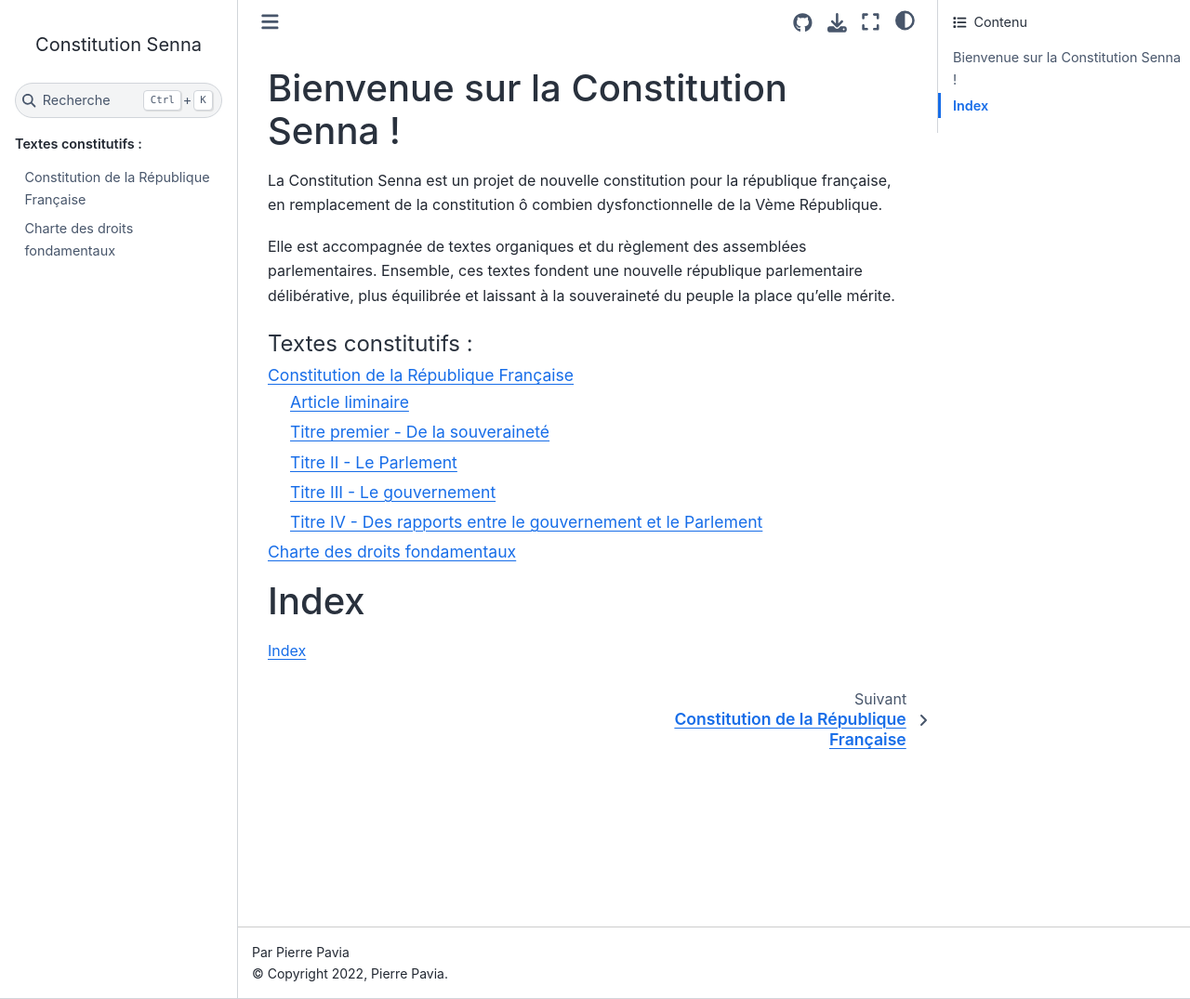
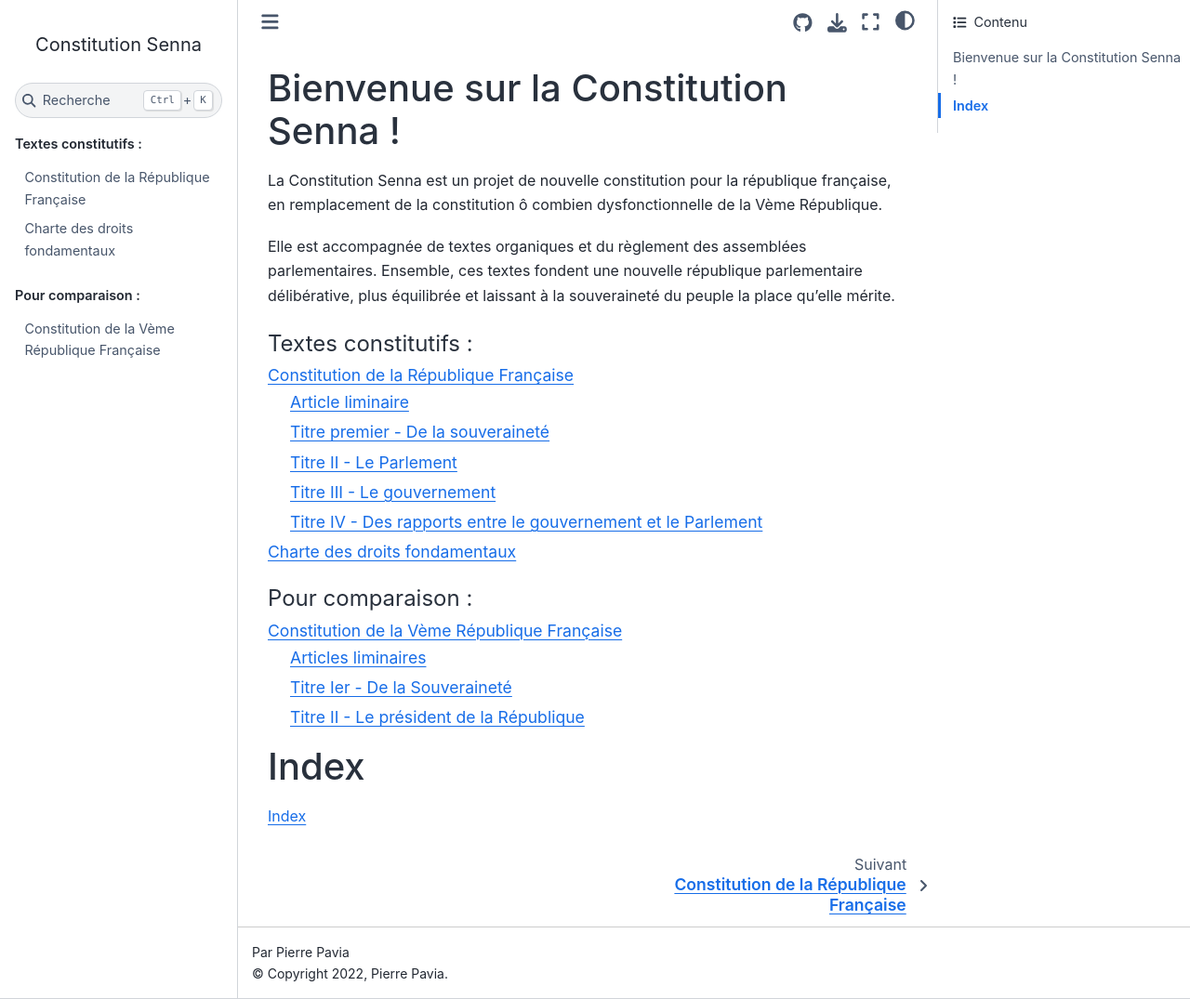
Before and after one commit to Gouvernathor/senna, a Sphinx documentation site: the page built from source/index.rst, in a window 1280 px wide and 1075 px high. Shown: the whole window at 93% size. Built offline with Sphinx 7.4.7 and the Sphinx Book theme 1.1.4, drawn with Linux system fonts in a browser that asks for light colours; some of the changed lines change nothing that is shown.

Commit message:
Ajout de la 5ème pour comparaison

```diff
--- /dev/null
+++ b/source/constitution_5.rst
@@ -0,0 +1,63 @@
+============================================
+Constitution de la Vème République Française
+============================================
+
+-------------------
+Articles liminaires
+-------------------
+
+Préambule
+----------------------------------------
+Le peuple français proclame solennellement son attachement aux Droits de l’Homme et aux principes de la souveraineté nationale tels qu’ils ont été définis par la Déclaration de 1789, confirmée et complétée par le préambule de la Constitution de 1946, ainsi qu’aux droits et devoirs définis dans la Charte de l’environnement de 2004.
+
+En vertu de ces principes et de celui de la libre détermination des peuples, la République offre aux territoires d’outre-mer qui manifestent la volonté d’y adhérer des institutions nouvelles fondées sur l’idéal commun de liberté, d’égalité et de fraternité et conçues en vue de leur évolution démocratique.
+
+Article premier
+---------------
+La France est une République indivisible, laïque, démocratique et sociale. Elle assure l’égalité devant la loi de tous les citoyens sans distinction d’origine, de race ou de religion. Elle respecte toutes les croyances. Son organisation est décentralisée.
+
+La loi favorise l’égal accès des femmes et des hommes aux mandats électoraux et fonctions électives, ainsi qu’aux responsabilités professionnelles et sociales.
+
+------------------------------
+Titre Ier - De la Souveraineté
+------------------------------
+
+Article 2
+---------
+La langue de la République est le français.
+
+L'emblème national est le drapeau tricolore, bleu, blanc, rouge.
+
+L'hymne national est "La Marseillaise".
+
+La devise de la République est "Liberté, Égalité, Fraternité".
+
+Son principe est : gouvernement du peuple, par le peuple et pour le peuple.
+
+Article 3
+---------
+La souveraineté nationale appartient au peuple qui l’exerce par ses représentants et par la voie du référendum.
+
+Aucune section du peuple ni aucun individu ne peut s'en attribuer l'exercice.
+
+Le suffrage peut être direct ou indirect dans les conditions prévues par la Constitution. Il est toujours universel, égal et secret.
+
+Sont électeurs, dans les conditions prévues par la loi, tous les nationaux français majeurs des deux sexes, jouissant de leurs droits civils et politiques.
+
+Article 4
+---------
+Les partis et groupements politiques concourent à l'expression du suffrage. Ils se forment et exercent leur activité librement. Ils doivent respecter les principes de la souveraineté nationale et de la démocratie.
+
+Ils contribuent à la mise en oeuvre du principe énoncé au second alinéa de `l'article 1er <#article-premier>`_ dans les conditions déterminées par la loi.
+
+La loi garantit les expressions pluralistes des opinions et de la participation équitable des partis et groupements politiques à la vie démocratique de la Nation.
+
+----------------------------------------
+Titre II - Le président de la République
+----------------------------------------
+
+Article 5
+---------
+Le président de la République veille au respect de la Constitution. Il assure, par son arbitrage, le fonctionnement régulier des pouvoirs publics ainsi que la continuité de l'État.
+
+Il est le garant de l'indépendance nationale, de l'intégrité du territoire et du respect des traités.
--- a/source/index.rst
+++ b/source/index.rst
@@ -22,7 +22,11 @@
 .. organique
 .. reglement_interieur
 
+.. toctree::
+   :maxdepth: 2
+   :caption: Pour comparaison :
 
+   constitution_5
 
 Index
 =====
```
